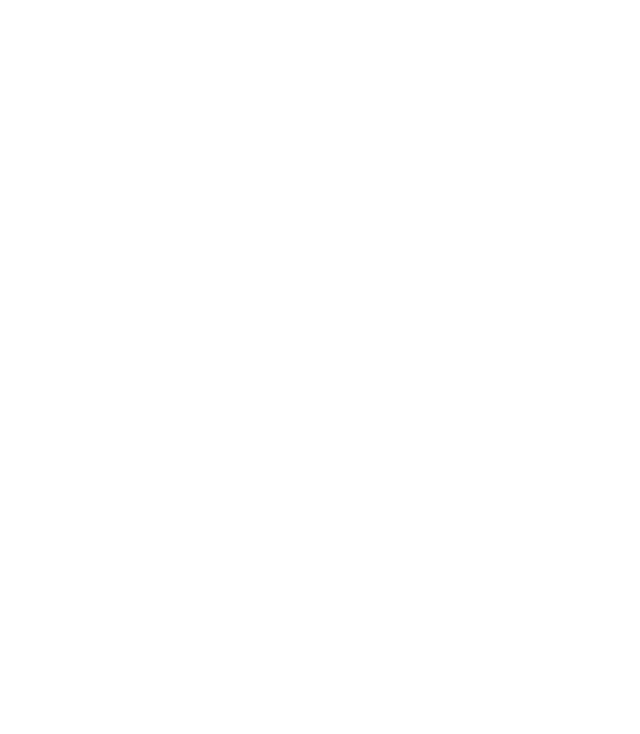
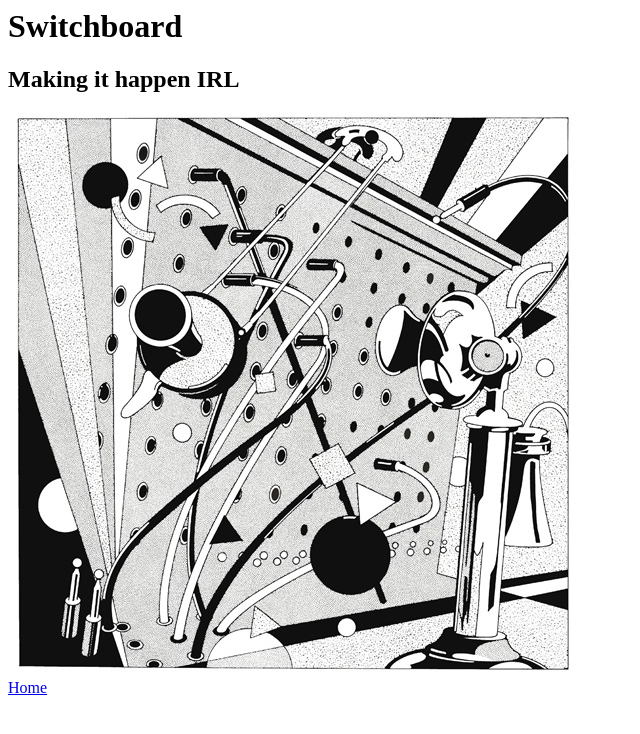
Before and after one commit to el-brown/switchboard, a plain HTML site: page index.html in a window 1280 px wide. Shown: the whole page, without its empty margins (0-640 px from the left). Drawn offline with Linux system fonts and the light colour scheme.

Commit message:
organizing divs and ids

```diff
--- a/index.html
+++ b/index.html
@@ -4,6 +4,20 @@
         <title>Switchboard</title>
     </head>
     <body>
+        <div id="site">
+            <div id="header">
+                <div id="inner-header">
+                    <h1 id="switchboard">Switchboard</h1>
+                    <h2>Making it happen IRL</h2>
+                    <div id="logo"><img src="switchboard.png" /></div>
+                    <div id="headernav">
+                        <a href="index.html">Home</a>
+                        <a href=""
+                    </div>
+                </div>
+            </div>
+
+        </div>
 
     </body>
 </html>
```
Also changed, not shown: Switchboard.png (added).
